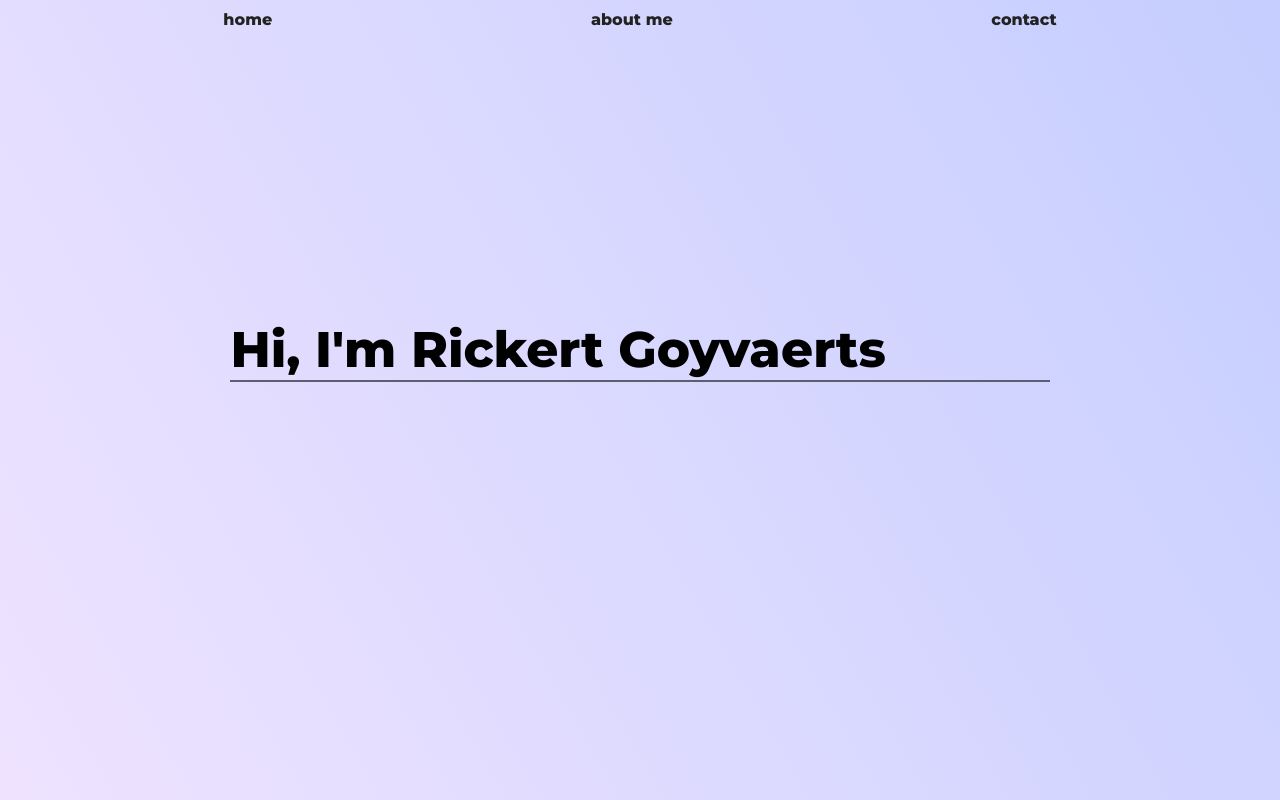
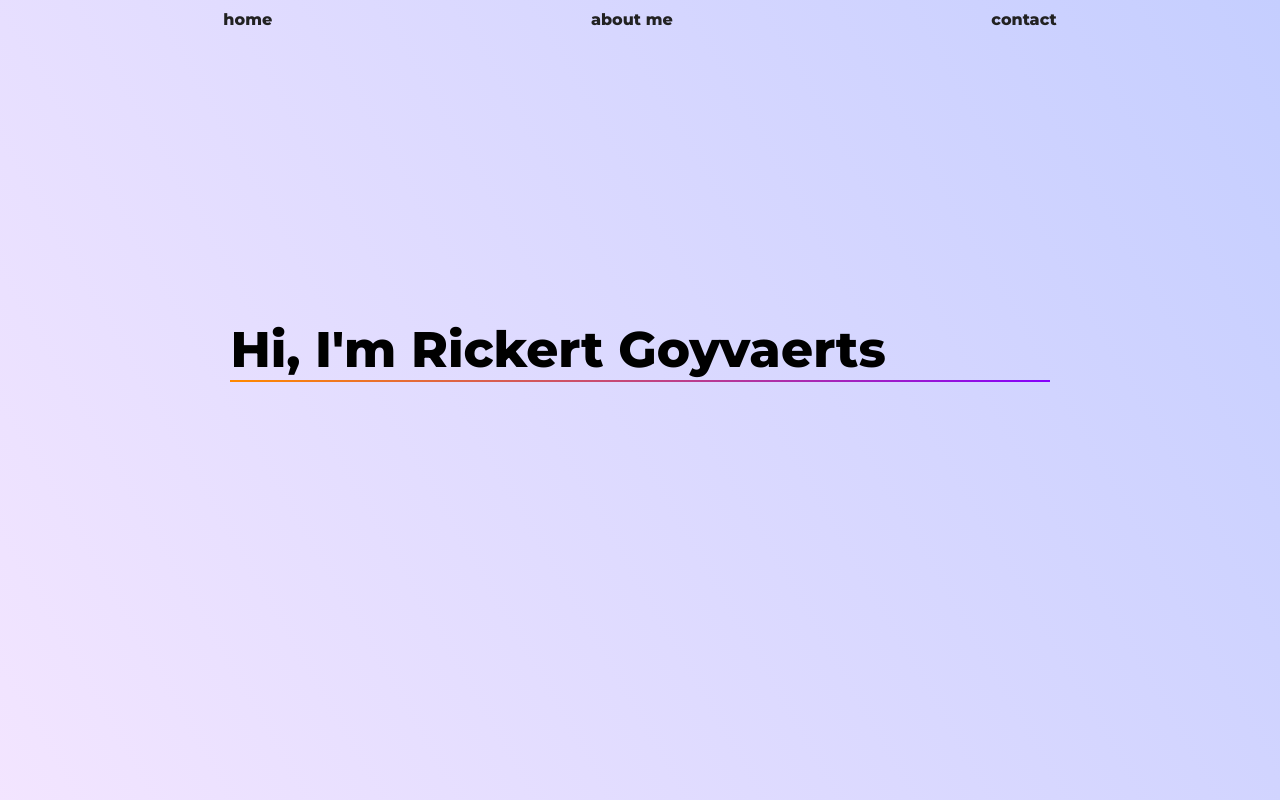
Before and after one commit to whitestike/portfolio, a Vue app: page / in a window 1280 px wide. Shown: the top 800 px of the page. Built offline with nearby package versions, Linux system fonts and the light colour scheme.

Commit message:
work on header

```diff
--- a/src/about_me/about_me.vue
+++ b/src/about_me/about_me.vue
@@ -1,21 +1,20 @@
 <template>
-    <div id="about_me">
-        <h2 id="about_me-text">
-            My name is Rickert and i live in Lille in Belgium. i am verry interested in computers and everyting they can do especialy for the new technolagie.
-        </h2>
-    </div>
+  <div id="about_me">
+    <h2
+      id="about_me-text"
+    >My name is Rickert and i live in Lille in Belgium. i am verry interested in computers and everyting they can do especialy for the new technolagie.</h2>
+  </div>
 </template>
 
 <script>
-export default {
-
-}
+export default {};
 </script>
 
 <style>
-    #about_me{
-        height: 50vh;
-        margin: 50vh auto;
-        width: 80%;
-    }
+#about_me {
+  height: 50vh;
+  margin: 0 auto;
+  padding: 50vh 0;
+  width: 80%;
+}
 </style>
--- a/src/components/header.vue
+++ b/src/components/header.vue
@@ -1,38 +1,43 @@
 <template>
   <div id="header">
-        <Navbar/>
+    <Navbar />
     <h1>Hi, I'm Rickert Goyvaerts</h1>
   </div>
 </template>
 
 <script>
-
-import Navbar from './navbar.vue'
+import Navbar from "./navbar.vue";
 
 export default {
-    name: 'Header',
-    components:{
+  name: "Header",
+  components: {
     Navbar,
-    }
-}
-
+  },
+};
 </script>
 
 <style>
-    *{
+* {
   margin: 0;
   padding: 0;
 }
 
-    #header{
+#header {
   width: 100%;
   height: 50vh;
 }
 
-    #header h1{
+#header h1 {
   font-family: "montserrat", sans-serif;
   font-size: 50px;
   margin: 35vh 18%;
-        border-bottom: solid 2px rgb(93, 95, 110);
+  border-bottom: solid 2px transparent;
+  border-image: linear-gradient(
+    to bottom right,
+    rgb(255, 145, 0),
+    rgb(255, 136, 0),
+    rgb(132, 0, 255)
+  );
+  border-image-slice: 1;
 }
 </style>
--- a/src/components/navbar.vue
+++ b/src/components/navbar.vue
@@ -1,24 +1,33 @@
 <template>
-<link href="https://fonts.googleapis.com/css2?family=Montserrat:wght@500;600;800&display=swap" rel="stylesheet">
+  <link
+    href="https://fonts.googleapis.com/css2?family=Montserrat:wght@500;600;800&display=swap"
+    rel="stylesheet"
+  />
   <div class="header">
     <ul class="navbar">
-            <li><a href="#">home</a></li>
-            <li><a href="#">about me</a></li>
-            <li><a href="#">contact</a></li>
+      <li>
+        <a href="#">home</a>
+      </li>
+      <li>
+        <a href="#about_me">about me</a>
+      </li>
+      <li>
+        <a href="#contact">contact</a>
+      </li>
     </ul>
   </div>
 </template>
 
 <style>
-    *{
+* {
   margin: 0;
   padding: 0;
   text-decoration: none;
   color: black;
-        font-family: 'Montserrat', sans-serif;
+  font-family: "Montserrat", sans-serif;
 }
 
-    .navbar{
+.navbar {
   margin: 0 auto;
   width: 90%;
   padding: 10px 0;
@@ -27,16 +36,20 @@
   justify-content: space-around;
 }
 
-    .navbar a{
+.navbar a {
   margin: 0 10px;
   font-weight: bold;
   padding: 0 10px;
   color: rgb(34, 34, 34);
 }
 
-    .navbar a:hover{
+.navbar a:hover {
   color: rgb(255, 255, 255);
-        background: rgb(97, 40, 255);
+  background: linear-gradient(
+    to bottom right,
+    rgb(255, 145, 0),
+    rgb(132, 0, 255)
+  );
   padding: 10px 10px;
   transition: 0.3s ease;
 }
--- a/src/contact_me/contact.vue
+++ b/src/contact_me/contact.vue
@@ -1,17 +1,13 @@
 <template>
-    <form class="contact">
-    </form>
+  <div id="contact"></div>
 </template>
 
 <script>
-export default {
-
-}
+export default {};
 </script>
 
 <style>
-
-    .contact{
-        height: 50vh;
-    }
+.contact {
+  height: 50vh;
+}
 </style>
```
Lines whose indentation alone changed are shown as unchanged.
